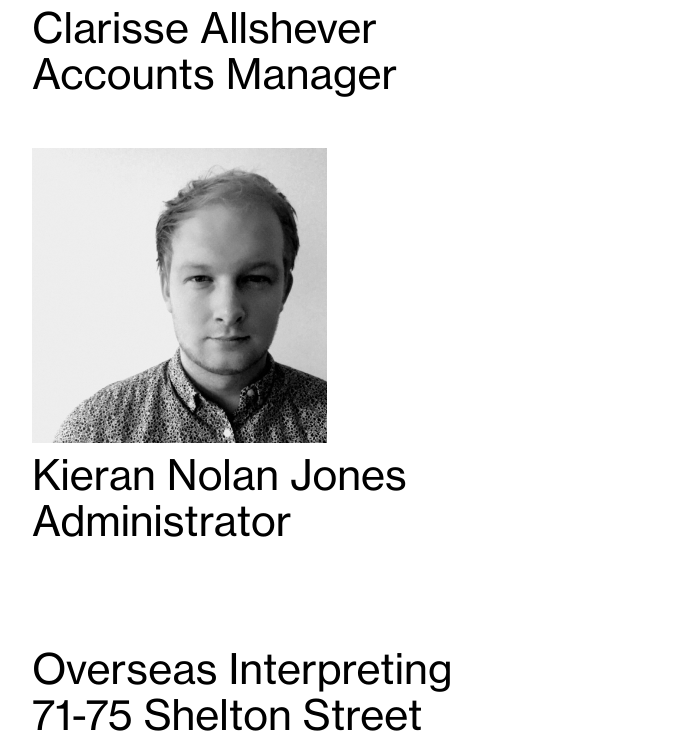
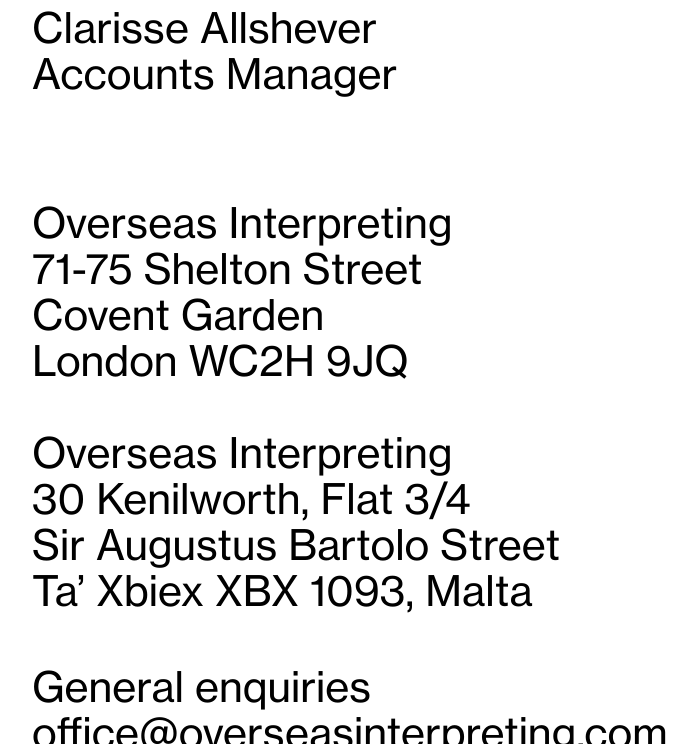
Before and after one commit to lukebarlow/overseasinterpreting-com, a plain HTML site: page index.html in a window 1280 px wide. Shown: the part 4360-5104 px from the top of the page, without its empty margins (18-715 px from the left). Drawn offline with Linux system fonts and the light colour scheme.

Commit message:
Update index.html

```diff
--- a/index.html
+++ b/index.html
@@ -187,15 +187,6 @@
 					</div>
 				</div>
 
-				<div class="member">
-					<img src="img/staff/Overseas_Web_Headshots_8_Kieran.jpg" alt="Kieran Nolan Jones - Administrator">
-					<div class="name">
-						Kieran Nolan Jones
-					</div>
-					<div class="position">
-						Administrator
-					</div>
-				</div>
 
 			</div>
 
```
